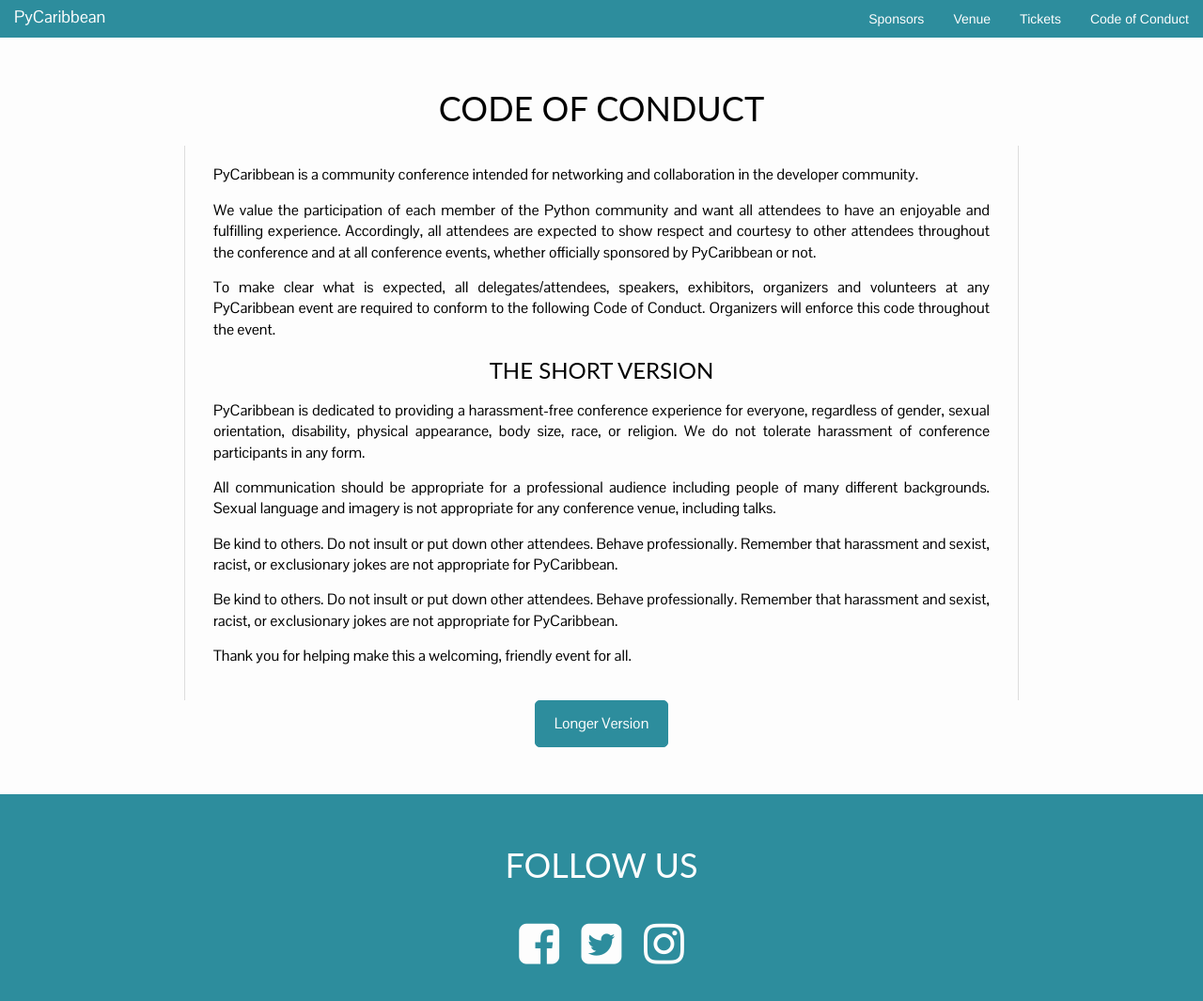
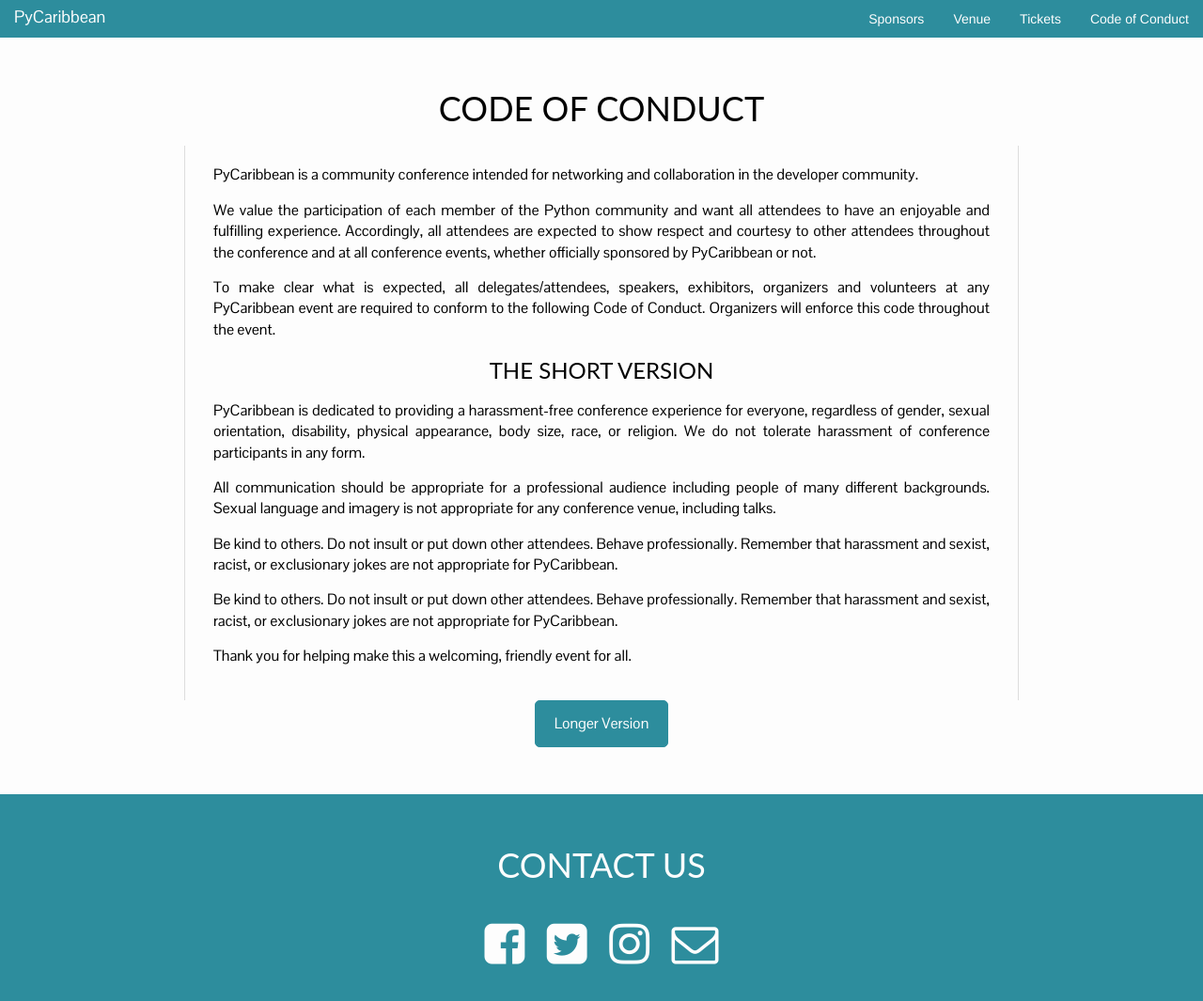
Before and after one commit to pycaribbean/pycaribbean.github.io, a Jekyll site: the page built from code-of-conduct.html, in a window 1280 px wide and 1100 px high. Shown: the top 1065 px of the window at 94% size. Built offline with Jekyll 4.4.1, drawn with Linux system fonts in a browser that asks for light colours; nearby versions of some CDN libraries; library files that are not in the unit come from our copies.

Commit message:
added email as a contact option

```diff
--- a/_includes/footer.html
+++ b/_includes/footer.html
@@ -1,11 +1,12 @@
 <footer>
         <div class="uk-container uk-container-center">
             <div class="uk-width-small-1-1 uk-text-center">
-                <h1>Follow us</h1>
+                <h1>Contact us</h1>
                 <ul>
                     <li><a href="https://www.facebook.com/pycaribbean"><i class="fa fa-facebook-square"></i></a></li>
                     <li><a href="https://twitter.com/pycaribbean"><i class="fa fa-twitter-square"></i></a></li>
                     <li><a href="https://instagram.com/pycaribbeanconf/"><i class="fa fa-instagram"></i></a></li>
+                    <li><a href="mailto:info@pycaribbean.com"><i class="fa fa-envelope-o"></i></a></li>
                 </ul>
             </div>
         </div>
```
